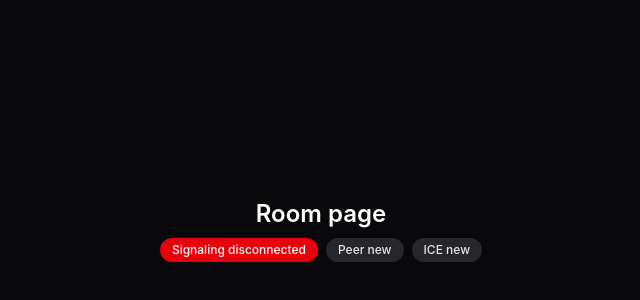
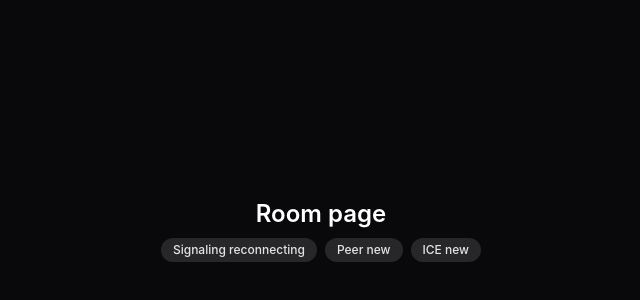
Before and after one commit to bhimanshukalra/webrtc-video-room-lab, a React (Vite) app in the folder web/: page /room/1 in a window 1280 px wide. Shown: the part 170-470 px from the top of the page, without its empty margins (319-959 px from the left). Built offline with nearby package versions, Linux system fonts and the light colour scheme; no server answers.

Commit message:
feat: enhance signaling state management in SocketProvider and update RoomPage to utilize emailId

```diff
--- a/web/src/pages/Home.tsx
+++ b/web/src/pages/Home.tsx
@@ -25,9 +25,9 @@ export const HomePage = () => {
 
   const handleRoomJoined = useCallback(
     ({ roomId }: { roomId: string }) => {
-      navigate(`/room/${roomId}`);
+      navigate(`/room/${roomId}`, { state: { emailId } });
     },
-    [navigate],
+    [emailId, navigate],
   );
 
   useEffect(() => {
--- a/web/src/pages/Room.tsx
+++ b/web/src/pages/Room.tsx
@@ -1,4 +1,5 @@
 import { useCallback, useEffect, useRef, useState } from 'react';
+import { useLocation, useParams } from 'react-router-dom';
 import { usePeer, useSocket } from '../providers';
 import { VideoPlayer } from '../components';
 
@@ -9,6 +10,10 @@ interface IncomingCallPayload {
 
 interface IceCandidatePayload {
   candidate: RTCIceCandidateInit;
+}
+
+interface RoomLocationState {
+  emailId?: string;
 }
 
 const CONTROL_BUTTON_BASE_CLASSNAME =
@@ -39,7 +44,24 @@ const getConnectionStatusClassName = (
   return 'rounded-full bg-zinc-800 px-3 py-1 text-xs font-medium text-zinc-200';
 };
 
+const getSignalingStatusClassName = (
+  signalingState: 'connected' | 'disconnected' | 'reconnecting',
+) => {
+  if (signalingState === 'connected') {
+    return 'rounded-full bg-emerald-500 px-3 py-1 text-xs font-medium text-zinc-950';
+  }
+
+  if (signalingState === 'reconnecting') {
+    return 'rounded-full bg-zinc-800 px-3 py-1 text-xs font-medium text-zinc-200';
+  }
+
+  return 'rounded-full bg-red-600 px-3 py-1 text-xs font-medium text-white';
+};
+
 export const RoomPage = () => {
+  const { roomId } = useParams();
+  const location = useLocation();
+  const { emailId } = (location.state ?? {}) as RoomLocationState;
   const { socket, signalingState } = useSocket();
   const {
     peer,
@@ -58,6 +80,7 @@ export const RoomPage = () => {
   const [isMicOn, setIsMicOn] = useState(true);
   const currentUserStreamRef = useRef<MediaStream | null>(null);
   const remoteEmailIdRef = useRef('');
+  const previousSignalingStateRef = useRef(signalingState);
 
   const ensureUserMediaStream = useCallback(async () => {
     if (currentUserStreamRef.current) {
@@ -156,6 +179,20 @@ export const RoomPage = () => {
     ensureUserMediaStream();
   }, [ensureUserMediaStream]);
 
+  useEffect(() => {
+    const wasReconnected =
+      previousSignalingStateRef.current !== 'connected' &&
+      signalingState === 'connected';
+
+    previousSignalingStateRef.current = signalingState;
+
+    if (!wasReconnected || !emailId || !roomId) {
+      return;
+    }
+
+    socket.emit('join-room', { emailId, roomId });
+  }, [emailId, roomId, signalingState, socket]);
+
   const toggleCamera = () => {
     const videoTrack = currentUserStream?.getVideoTracks()[0];
     if (!videoTrack) {
@@ -176,18 +213,12 @@ export const RoomPage = () => {
     setIsMicOn(audioTrack.enabled);
   };
 
-  const signalingStatusClassName = `rounded-full px-3 py-1 text-xs font-medium ${
-    signalingState === 'connected'
-      ? 'bg-emerald-500 text-zinc-950'
-      : 'bg-red-600 text-white'
-  }`;
-
   return (
     <div className="flex min-h-screen flex-col items-center justify-center gap-6 bg-zinc-950 p-6 text-white">
       <div className="flex flex-col items-center gap-2">
         <h1 className="text-2xl font-semibold">Room page</h1>
         <div className="flex flex-wrap justify-center gap-2">
-          <span className={signalingStatusClassName}>
+          <span className={getSignalingStatusClassName(signalingState)}>
             Signaling {signalingState}
           </span>
           <span className={getConnectionStatusClassName(connectionState)}>
--- a/web/src/providers/SocketProvider.tsx
+++ b/web/src/providers/SocketProvider.tsx
@@ -14,7 +14,7 @@ interface SocketProviderProps {
 
 interface SocketContextValue {
   socket: Socket;
-  signalingState: 'connected' | 'disconnected';
+  signalingState: 'connected' | 'disconnected' | 'reconnecting';
 }
 
 const SocketContext = createContext<SocketContextValue | null>(null);
@@ -44,12 +44,24 @@ export const SocketProvider = ({ children }: SocketProviderProps) => {
       setSignalingState('disconnected');
     };
 
+    const handleReconnectAttempt = () => {
+      setSignalingState('reconnecting');
+    };
+
+    const handleReconnect = () => {
+      setSignalingState('connected');
+    };
+
     socket.on('connect', handleConnect);
     socket.on('disconnect', handleDisconnect);
+    socket.io.on('reconnect_attempt', handleReconnectAttempt);
+    socket.io.on('reconnect', handleReconnect);
 
     return () => {
       socket.off('connect', handleConnect);
       socket.off('disconnect', handleDisconnect);
+      socket.io.off('reconnect_attempt', handleReconnectAttempt);
+      socket.io.off('reconnect', handleReconnect);
     };
   }, [socket]);
 
```
